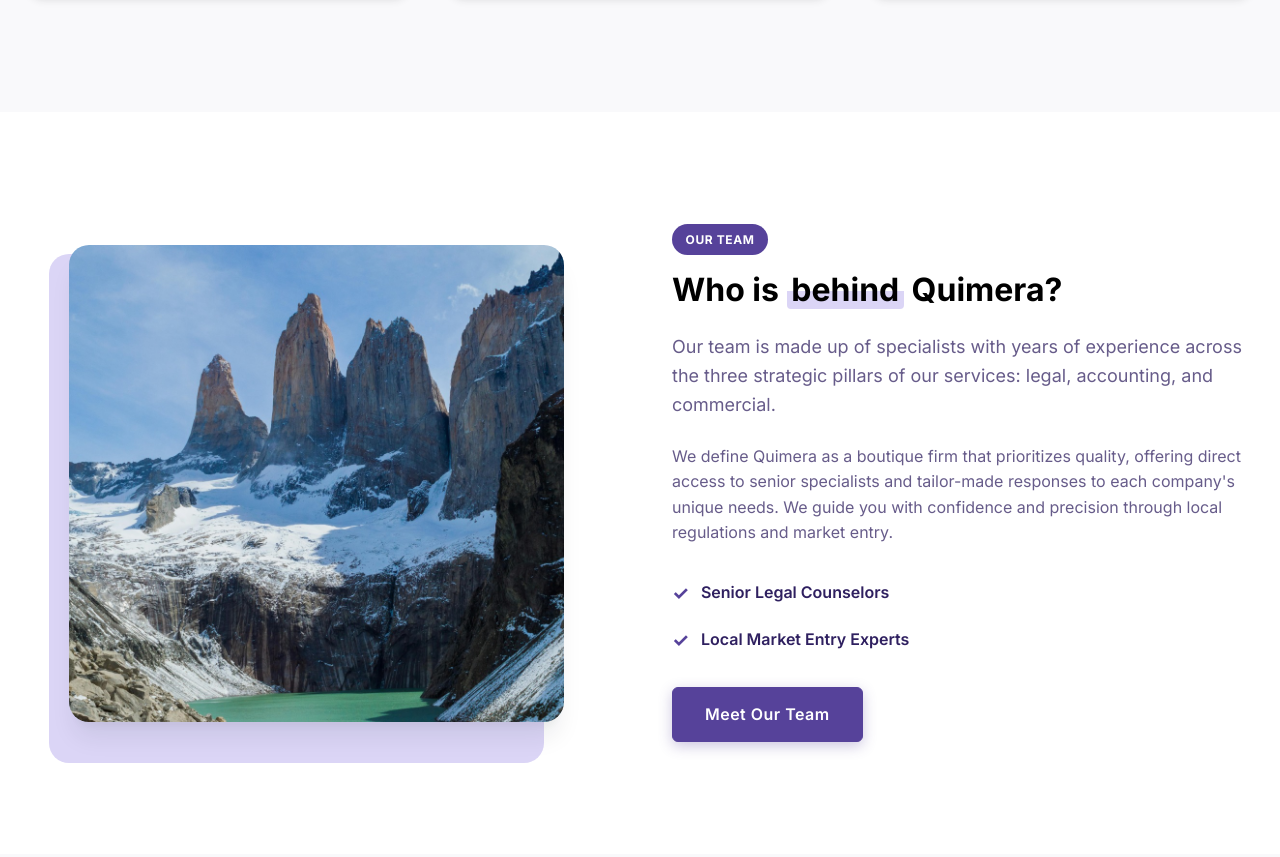
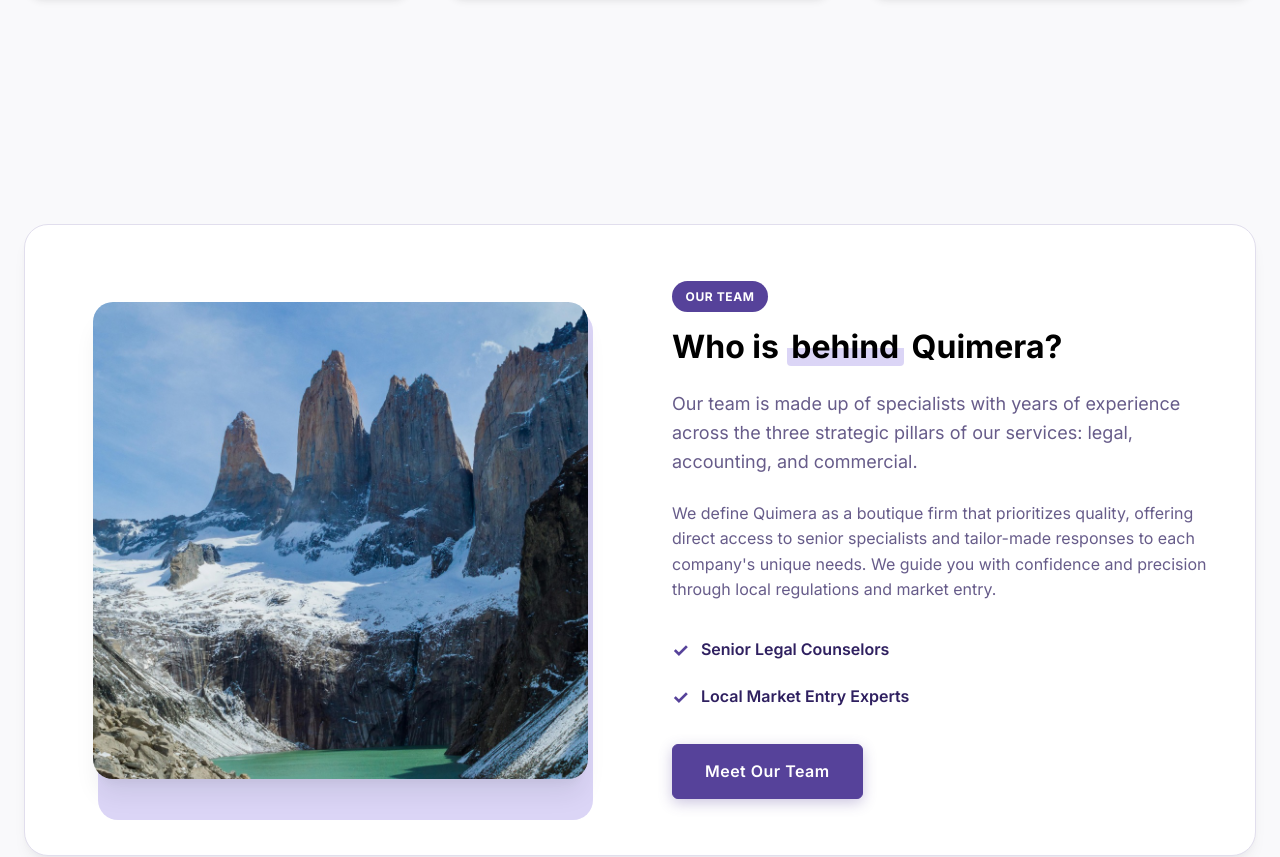
Before and after one commit to marketingfuentesjuul/quimera, a React (Vite) app: page / in a window 1280 px wide. Shown: the part 1528-2385 px from the top of the page. Built offline with nearby package versions, Linux system fonts and the light colour scheme.

Commit message:
Wrap TeamSection content inside a rounded horizontal card container

```diff
--- a/src/components/TeamSection.jsx
+++ b/src/components/TeamSection.jsx
@@ -5,8 +5,17 @@
   const [imageRef, imageRevealed] = useIntersectionObserver({ threshold: 0.15 });
 
   return (
-    <section id="team" className="section" style={{ backgroundColor: '#ffffff' }}>
+    <section id="team" className="section" style={{ backgroundColor: 'var(--color-bg-light)' }}>
       <div className="container">
+        {/* Horizontal Card Container */}
+        <div style={{
+          backgroundColor: '#ffffff',
+          borderRadius: '24px',
+          border: '1px solid var(--color-border)',
+          boxShadow: 'var(--shadow-lg)',
+          padding: '3.5rem 3rem',
+          overflow: 'hidden'
+        }}>
           <div className="grid grid-cols-1 grid-cols-md-2 gap-8 items-center">
             {/* Column 1: Decorated Image */}
             <div
@@ -81,6 +90,7 @@
             </div>
           </div>
         </div>
+      </div>
     </section>
   );
 };
```
Lines whose indentation alone changed are shown as unchanged.
